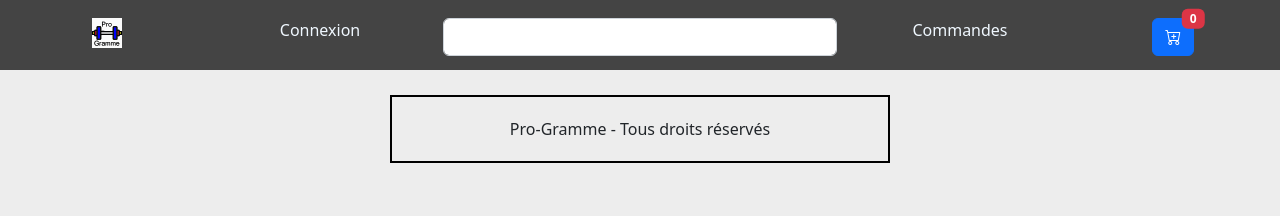
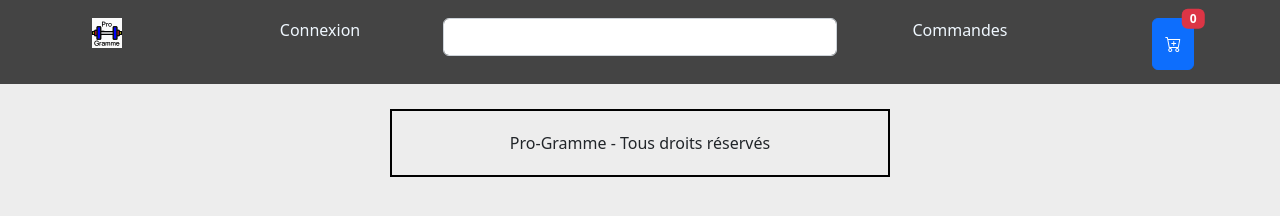
Before and after one commit to FeelzV/interface, a website: page client/index.html in a window 1280 px wide. Drawn offline with nearby package versions, Linux system fonts and the light colour scheme; no server answers.

Commit message:
centered menu items

```diff
--- a/client/index.html
+++ b/client/index.html
@@ -32,11 +32,11 @@
                 <div class="barre-menu" class="row">
 
                     <a href="#/" class="col-2"><img src="images/logoSVG.svg" alt="Logo de Pro-Gramme" style="width:inherit;height:inherit;"/></a>
-                    <a id="connexion" class="col-2" onclick="deconnection()">Connexion</a>
+                    <a id="connexion" class="col-2 menu-item" onclick="deconnection()">Connexion</a>
 
                     <a class="col-4"><input type="text" onchange="searchBar()" id="searchBar" class="form-control" /></a>
-                    <a href="#/commande" class="col-2">Commandes</a>
-                    <a href="#/panier" class="col-2">
+                    <a href="#/commande" class="col-2 menu-item">Commandes</a>
+                    <a href="#/panier" class="col-2 menu-item">
                         <button type="button" class="btn btn-primary position-relative">
                             <i class="bi bi-cart-plus"></i>
                             <span class="position-absolute top-0 start-100 translate-middle badge rounded-
--- a/client/style/main.css
+++ b/client/style/main.css
@@ -440,3 +440,10 @@ body{
     --bs-btn-disabled-bg: #34393f;
     --bs-btn-disabled-border-color: #2e3339;
   }
+
+.menu-item{
+    display:flex;
+    height:5rem;
+    text-align: center;
+    justify-content: center;
+}
```
